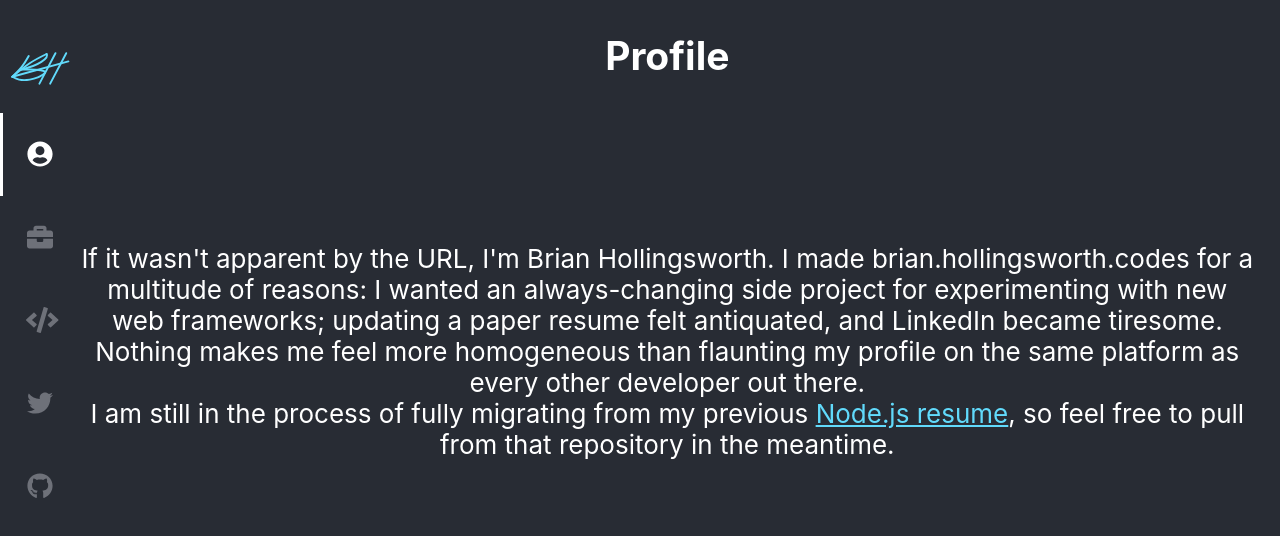
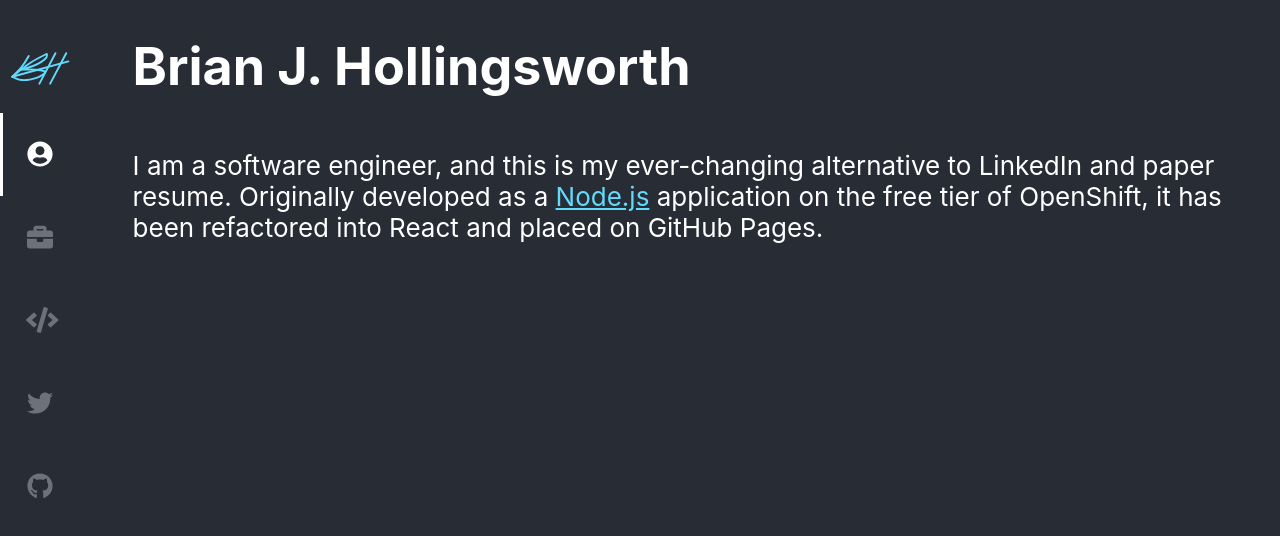
Before and after one commit to brianHollingsworth/brianhollingsworth.github.io, a React (Create React App) app: page / in a window 1280 px wide. Shown: the top 536 px of the page. Built offline with nearby package versions, Linux system fonts and the light colour scheme.

Commit message:
New layout.

```diff
--- a/package.json
+++ b/package.json
@@ -1,6 +1,6 @@
 {
   "name": "brian-hollingsworth-codes",
-  "version": "1.0.4",
+  "version": "1.1.0",
   "private": true,
   "homepage": "https://brian.hollingsworth.codes",
   "dependencies": {
--- a/src/App.css
+++ b/src/App.css
@@ -1,5 +1,5 @@
 .App {
-  text-align: center;
+  text-align: left;
 }
 
 .App-logo {
@@ -23,6 +23,11 @@
   max-height: 100vh;
 }
 
+h1 {
+  padding: 0 0 0.5em 1em;
+  margin-bottom: 0;
+}
+
 .spacer {
   height: 1.5em;
 }
--- a/src/Profile.jsx
+++ b/src/Profile.jsx
@@ -3,20 +3,16 @@ import './css/Profile.css';
 
 export default function Profile(props) {
     return (
-        <div>
-            <h2>Profile</h2>
+        <div id="profile">
+            <h1>Brian J. Hollingsworth</h1>
             <span id="profile-span">
-            <p id="foreward">If it wasn't apparent by the URL, I'm Brian Hollingsworth. I made
-                brian.hollingsworth.codes for a multitude of reasons: I wanted an always-changing
-                side project for experimenting with new web frameworks; updating a paper resume felt
-                antiquated, and LinkedIn became tiresome. Nothing makes me feel more homogeneous
-                than flaunting my profile on the same platform as every other developer out there.
-                <br/>I am still in the process of fully migrating from my previous <a
+            <p id="foreward">I am a software engineer, and this is my ever-changing alternative to LinkedIn and
+                paper resume. Originally developed as a <a
                 id="original-repo-link"
                 href="https://github.com/brianHollingsworth/brian.hollingsworth.codes"
                 target="_blank"
-                rel="noopener noreferrer">Node.js resume</a>, so feel free to pull from that repository
-                in the meantime.</p>
+                rel="noopener noreferrer">Node.js</a> application on the free tier of OpenShift, it has
+                been refactored into React and placed on GitHub Pages.</p>
             </span>
         </div>
     );
--- a/src/SkillGrid.jsx
+++ b/src/SkillGrid.jsx
@@ -11,7 +11,7 @@ class SkillGrid extends Component {
                 <div className='flex-container'>
                         {Languages.map((language)=>{
                         return <div>
-                            <img alt={language.Name} src={language.Icon}/>
+                            <img className="skill-image" alt={language.Name} src={language.Icon}/>
                             </div>
                         })}
                         <div className="hr-container">
@@ -19,7 +19,7 @@ class SkillGrid extends Component {
                         </div>
                         {Tools.map((tool)=>{
                         return <div>
-                            <img alt={tool.Name} src={tool.Icon}/>
+                            <img className="skill-image" alt={tool.Name} src={tool.Icon}/>
                             </div>
                         })}
                         <div className="hr-container">
@@ -27,7 +27,7 @@ class SkillGrid extends Component {
                         </div>
                         {Environments.map((environment)=>{
                         return <div>
-                            <img alt={environment.Name} src={environment.Icon}/>
+                            <img className="skill-image" alt={environment.Name} src={environment.Icon}/>
                             </div>
                         })}
                 </div>
--- a/src/Skillset.jsx
+++ b/src/Skillset.jsx
@@ -4,7 +4,7 @@ import SkillGrid from './SkillGrid'
 export default function Skillset(props) {
     return (
         <div id="skillset">
-            <h2>Skillset</h2>
+            <h1>Skillset</h1>
             <p>Loosely following the <a href="http://www.bumc.bu.edu/facdev-medicine/files/2012/03/Dreyfus-skill-level.pdf" target="_blank" rel="noopener noreferrer">
                 <i>Dreyfus model of skill acquisition</i></a>, I've laid out what I believe to be my top skills into three categories: languages, tools, and operating systems.</p>
             <SkillGrid/>
--- a/src/WorkExperience.jsx
+++ b/src/WorkExperience.jsx
@@ -4,7 +4,7 @@ import JobList from './JobList'
 export default function WorkExperience(props) {
     return (
         <div id="work-experience">
-            <h2>Work Experience</h2>
+            <h1>Work Experience</h1>
             <JobList/>
             <div className="spacer"></div>
         </div>
--- a/src/css/Profile.css
+++ b/src/css/Profile.css
@@ -13,9 +13,11 @@
 }
 
 #profile-span {
-    height: 60vh;
-    text-align: center;
     display: flex;
     justify-content: center;
     align-items: center;
 }
+
+#profile p {
+    padding-left: 2em;
+}
--- a/src/css/Skillset.css
+++ b/src/css/Skillset.css
@@ -1,7 +1,12 @@
-img {
+.skill-image {
     width: 50px;
     height: 50px;
     padding: 1em;
+    transition: transform .2s;
+}
+
+.skill-image:hover {
+    transform: scale(1.5);
 }
 
 .skillset-divider {
@@ -18,3 +23,7 @@ img {
 .hr-container {
     width: 100%;
 }
+
+#skillset p {
+    padding-left: 2em;
+}
```
Also changed, not shown: 1 other file (tests, documents, lock files or other folders).
